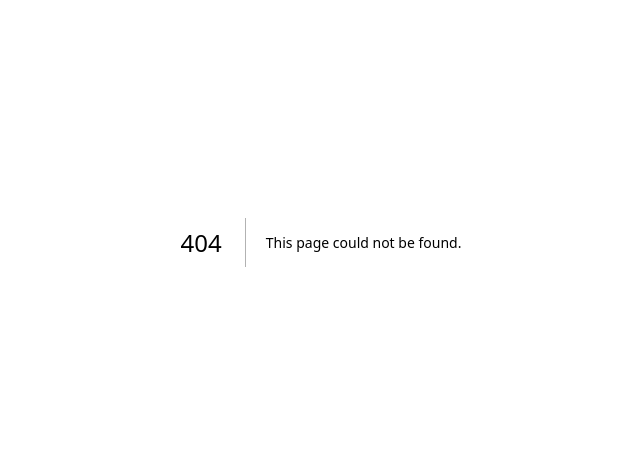
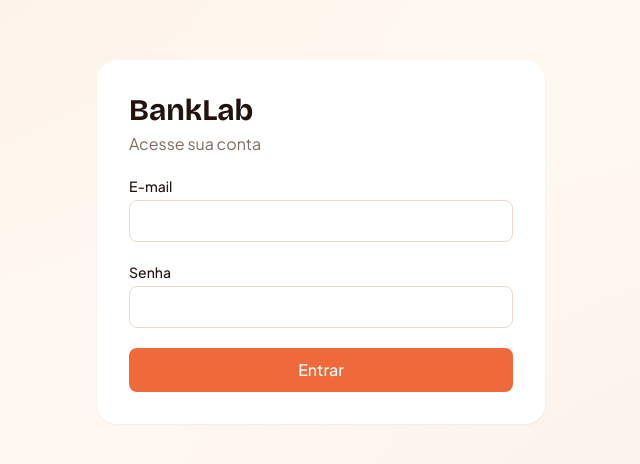
Before and after one commit to PauloCapiotto/BankLab, a Next.js app in the folder apps/web/: page /login in a window 1280 px wide. Before the commit this address had no page. Shown: the part 158-622 px from the top of the page, without its empty margins (319-959 px from the left). Built offline with nearby package versions, Linux system fonts and the light colour scheme; no server answers.

Commit message:
feat: adiciona tela de login com validacao e estados de erro

```diff
--- /dev/null
+++ b/apps/web/app/login/page.tsx
@@ -0,0 +1,9 @@
+import { LoginForm } from "@/features/auth/login-form";
+
+export default function LoginPage() {
+  return (
+    <main className="flex min-h-screen items-center justify-center p-6">
+      <LoginForm />
+    </main>
+  );
+}
--- a/apps/web/app/page.tsx
+++ b/apps/web/app/page.tsx
@@ -1,7 +1,5 @@
+import { redirect } from "next/navigation";
+
 export default function HomePage() {
-  return (
-    <main className="flex min-h-screen items-center justify-center">
-      <h1 className="font-display text-4xl font-bold text-primary">BankLab</h1>
-    </main>
-  );
+  redirect("/login");
 }
--- /dev/null
+++ b/apps/web/src/features/auth/login-form.tsx
@@ -0,0 +1,107 @@
+"use client";
+
+import { zodResolver } from "@hookform/resolvers/zod";
+import { useRouter } from "next/navigation";
+import { useState } from "react";
+import { useForm } from "react-hook-form";
+import { z } from "zod";
+
+import { ApiError, apiFetch } from "@/lib/api";
+import { setSession } from "@/lib/session";
+import type { LoginResponse } from "@/lib/types";
+
+const schema = z.object({
+  email: z.string().min(1, "Informe seu e-mail.").email("E-mail inválido."),
+  password: z.string().min(1, "Informe sua senha."),
+});
+
+type FormData = z.infer<typeof schema>;
+
+export function LoginForm() {
+  const router = useRouter();
+  const [errorMessage, setErrorMessage] = useState<string | null>(null);
+  const { register, handleSubmit, formState } = useForm<FormData>({
+    resolver: zodResolver(schema),
+  });
+
+  async function onSubmit(data: FormData) {
+    setErrorMessage(null);
+    try {
+      const response = await apiFetch<LoginResponse>("/auth/login", {
+        method: "POST",
+        body: JSON.stringify(data),
+      });
+      setSession(response.access_token, response.user);
+      router.push("/inicio");
+    } catch (error) {
+      setErrorMessage(
+        error instanceof ApiError
+          ? error.message
+          : "Ocorreu um erro inesperado. Tente novamente."
+      );
+    }
+  }
+
+  return (
+    <form
+      onSubmit={handleSubmit(onSubmit)}
+      className="w-full max-w-md space-y-5 rounded-card bg-surface p-8 shadow-sm"
+      noValidate
+    >
+      <div>
+        <h1 className="font-display text-3xl font-bold text-ink">BankLab</h1>
+        <p className="mt-1 text-muted">Acesse sua conta</p>
+      </div>
+
+      {errorMessage && (
+        <p role="alert" className="rounded-lg bg-danger-soft p-3 text-sm text-danger">
+          {errorMessage}
+        </p>
+      )}
+
+      <div>
+        <label htmlFor="email" className="block text-sm font-medium text-ink">
+          E-mail
+        </label>
+        <input
+          id="email"
+          type="email"
+          autoComplete="email"
+          {...register("email")}
+          className="mt-1 w-full rounded-lg border border-border-warm bg-white px-3 py-2"
+        />
+        {formState.errors.email && (
+          <p role="alert" className="mt-1 text-sm text-danger">
+            {formState.errors.email.message}
+          </p>
+        )}
+      </div>
+
+      <div>
+        <label htmlFor="password" className="block text-sm font-medium text-ink">
+          Senha
+        </label>
+        <input
+          id="password"
+          type="password"
+          autoComplete="current-password"
+          {...register("password")}
+          className="mt-1 w-full rounded-lg border border-border-warm bg-white px-3 py-2"
+        />
+        {formState.errors.password && (
+          <p role="alert" className="mt-1 text-sm text-danger">
+            {formState.errors.password.message}
+          </p>
+        )}
+      </div>
+
+      <button
+        type="submit"
+        disabled={formState.isSubmitting}
+        className="w-full rounded-lg bg-primary px-4 py-2.5 font-medium text-white hover:bg-primary-dark disabled:opacity-60"
+      >
+        {formState.isSubmitting ? "Entrando..." : "Entrar"}
+      </button>
+    </form>
+  );
+}
--- a/apps/web/vitest.config.ts
+++ b/apps/web/vitest.config.ts
@@ -6,7 +6,13 @@ import { defineConfig } from "vitest/config";
 export default defineConfig({
   plugins: [react()],
   test: {
+    globals: true,
     environment: "jsdom",
+    environmentOptions: {
+      jsdom: {
+        url: "http://localhost/",
+      },
+    },
     setupFiles: ["./tests/setup.ts"],
   },
   resolve: {
```
Also changed, not shown: apps/web/tests/setup.ts (+24 -0 lines), 1 other file (tests, documents, lock files or other folders).
